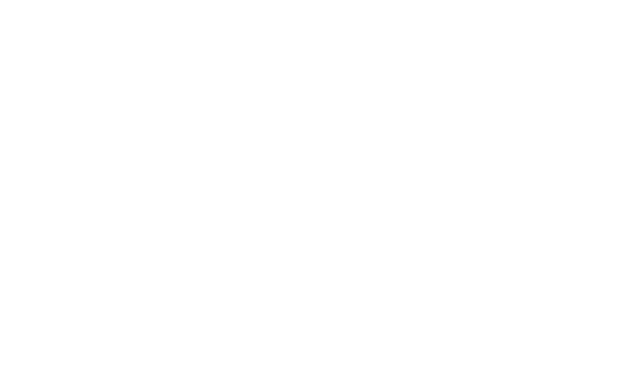
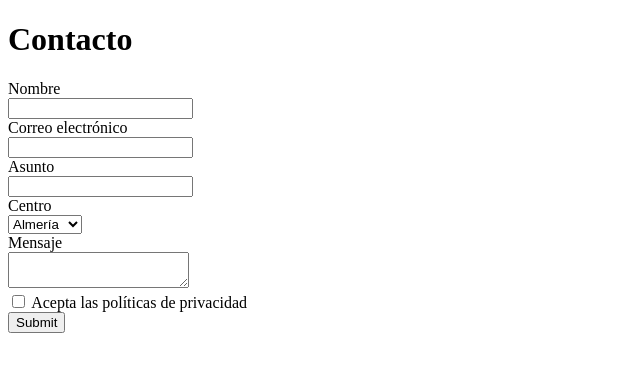
Before and after one commit to MarckGonNar99/Gonzalez_Marcos_CSS_2, a plain HTML site: page paginas/contacto.html in a window 1280 px wide. Shown: the whole page, without its empty margins (0-640 px from the left). Drawn offline with Linux system fonts and the light colour scheme.

Commit message:
Creado el html

```diff
--- a/paginas/contacto.html
+++ b/paginas/contacto.html
@@ -4,9 +4,33 @@
     <meta charset="UTF-8">
     <meta http-equiv="X-UA-Compatible" content="IE=edge">
     <meta name="viewport" content="width=device-width, initial-scale=1.0">
-    <title>Document</title>
+    <title>Contacto</title>
 </head>
 <body>
+    <h1>Contacto</h1>
 
+    <form>
+        <label for="nombre">Nombre</label><br>
+        <input type="text" id="nombre" name="nombre" required><br>
+        <label for="correo">Correo electrónico</label><br>
+        <input type="text" id="correo" name="correo" required><br>
+        <label for="asunto">Asunto</label><br>
+        <input type="text" id="asunto" name="asunto"><br>
+        <label for="centro">Centro</label><br>
+        <select id="centro">
+            <option option="valor1">Almería</option>
+            <option option="valor1">Cádiz</option>
+            <option option="valor1">Córdoba</option>
+            <option option="valor1">Granada</option>
+            <option option="valor1">Málaga</option>
+        </select><br>
+        <label for="mensaje">Mensaje</label><br>
+        <textarea id="mensaje"></textarea><br>
+        <input type="checkbox" id="terminos" value="terminos">
+        <label for="terminos">Acepta las políticas de privacidad</label><br>
+
+        <input type="submit" name="enviar">
+
+    </form>
 </body>
 </html>
```
